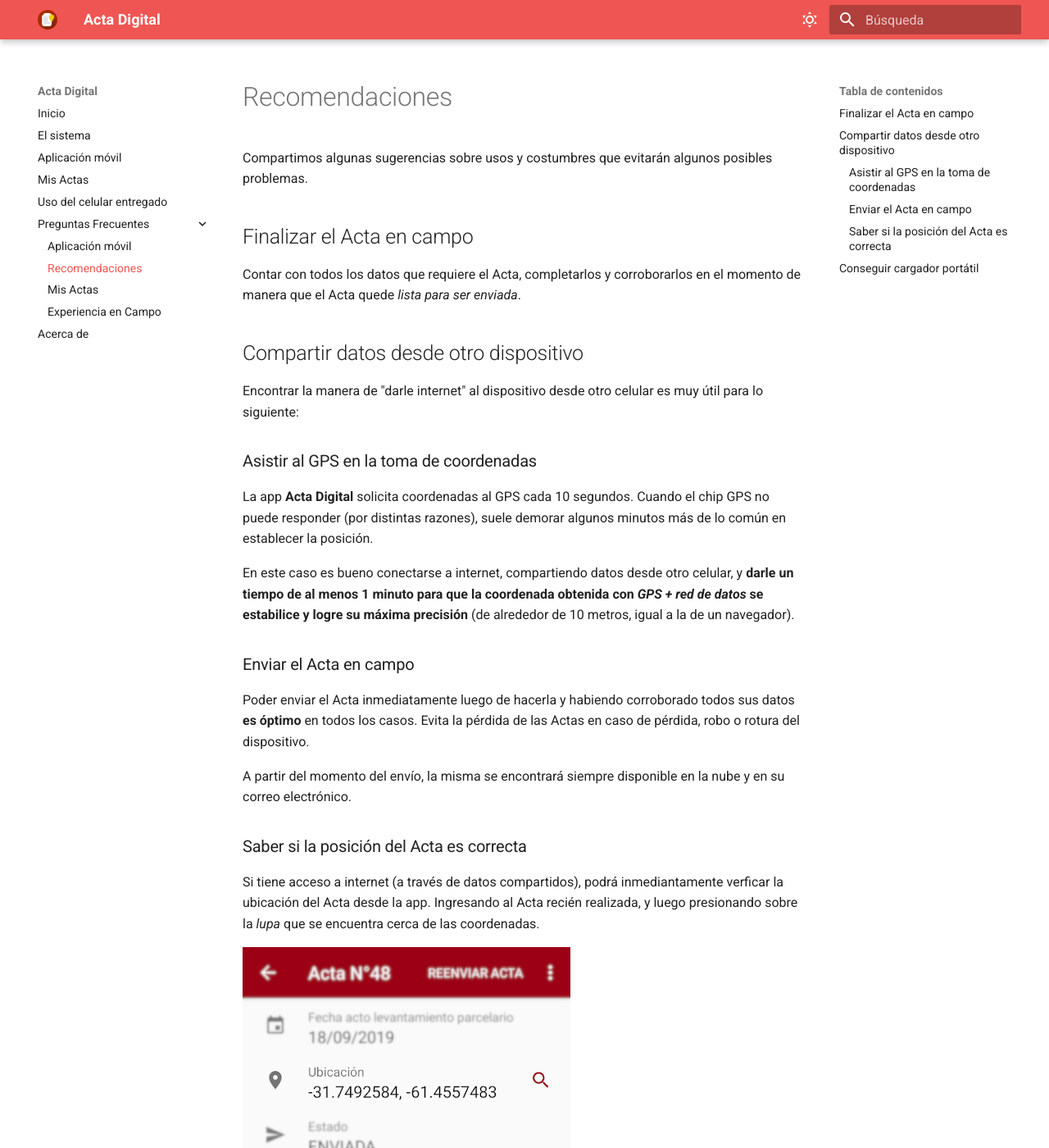
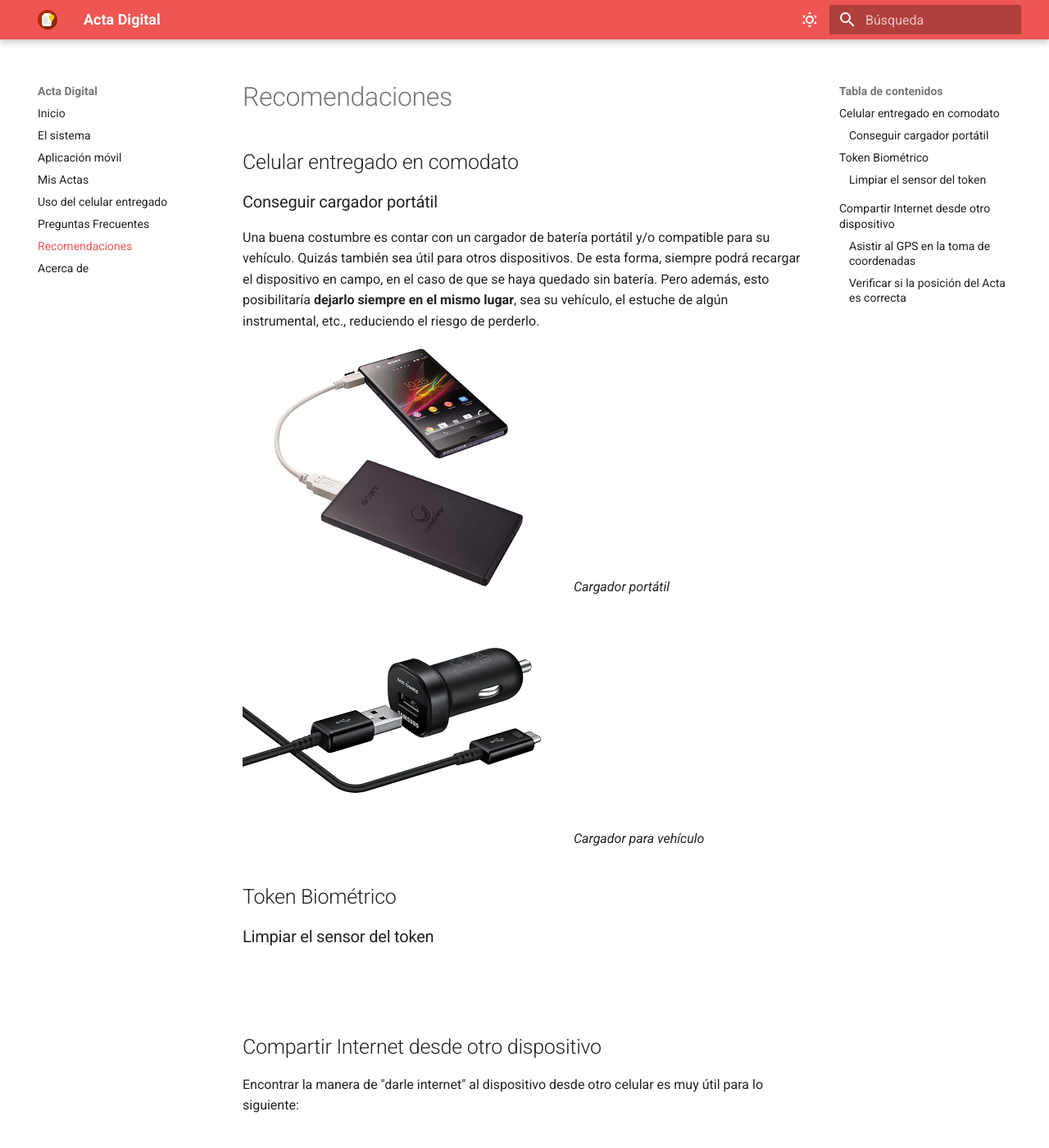
Before and after one commit to actadigital/docs, an MkDocs documentation site: the page built from docs/preguntas-frecuentes/recomendaciones.md, in a window 1280 px wide and 1400 px high. Shown: the whole window at 82% size. Built offline with MkDocs 1.6.1 and Material for MkDocs 9.7.7, drawn with Linux system fonts in a browser that asks for light colours; some of the changed text lies outside the part shown.

Commit message:
Uso del celular y reestructura preguntas

```diff
--- a/docs/instructivos/uso-celular-comodato.md
+++ b/docs/instructivos/uso-celular-comodato.md
@@ -1,4 +1,26 @@
 # Uso del celular entregado en comodato
 
-!!! danger "ATENCIÓN"
-    En construcción.
+Los celulares entregados en comodato por las _Entidades de control_ se encuentran bloqueados. Esto significa que están configurados para funcionar sólo con la aplicación Acta Digital, no pudiéndose ingresar a otra aplicación ni a la configuración. Notar que no puede deslizarse la barra de configuración superior típica de Android.
+
+En un funcionamiento normal y correcto del celular, debería ver una pantalla como la siguiente ni bien encendemos y desbloquemos el celular:
+
+![PDM - Inicio](/img/pdm_inicio.png)
+
+## PIN de desbloqueo
+
+!!! info "PIN"
+    1234
+
+El celular tiene configurado un PIN por defecto que es **1234**.
+
+Este código será solicitado cuando encienda el dispositivo. Los siguientes desbloqueos podrán realizarse empleando la huella dactilar o el mismo PIN.
+
+## Conexión a redes WiFi
+
+Para ver las redes WiFi disponibles y conectarnos a una de ellas, debemos ingresar a la opción **Conexión WiFi** en el menú de opciones de la pantalla inicial. Al menú accedemos presionando los 3 puntitos de la esquina superior derecha.
+
+![PDM - WiFi](/img/pdm_wifi.png)
+
+Podemos desde aquí **activar o desactivar** el WiFi, y si seleccionamos una de las redes disponibles, podremos conectarnos ingresando la contraseña necesaria.
+
+![PDM - WiFi Redes](/img/pdm_wifi_redes.png)
--- a/docs/preguntas-frecuentes/recomendaciones.md
+++ b/docs/preguntas-frecuentes/recomendaciones.md
@@ -1,12 +1,21 @@
 # Recomendaciones
 
-Compartimos algunas sugerencias sobre usos y costumbres que evitarán algunos posibles problemas.
+## Celular entregado en comodato
 
-## Finalizar el Acta en campo
+### Conseguir cargador portátil
 
-Contar con todos los datos que requiere el Acta, completarlos y corroborarlos en el momento de manera que el Acta quede _lista para ser enviada_.
+Una buena costumbre es contar con un cargador de batería portátil y/o compatible para su vehículo. Quizás también sea útil para otros dispositivos. De esta forma, siempre podrá recargar el dispositivo en campo, en el caso de que se haya quedado sin batería. Pero además, esto posibilitaría **dejarlo siempre en el mismo lugar**, sea su vehículo, el estuche de algún instrumental, etc., reduciendo el riesgo de perderlo.
 
-## Compartir datos desde otro dispositivo
+![Cargador portátil](/img/cargador_portatil.png "Cargador portátil") *Cargador portátil*
+![Cargador vehículo](/img/cargador_vehiculo.png "Cargador para vehículo") *Cargador para vehículo*
+
+## Token Biométrico
+
+### Limpiar el sensor del token
+
+###
+
+## Compartir Internet desde otro dispositivo
 
 Encontrar la manera de "darle internet" al dispositivo desde otro celular es muy útil para lo siguiente:
 
@@ -16,13 +25,7 @@
 
 En este caso es bueno conectarse a internet, compartiendo datos desde otro celular, y **darle un tiempo de al menos 1 minuto para que la coordenada obtenida con _GPS + red de datos_ se estabilice y logre su máxima precisión** (de alrededor de 10 metros, igual a la de un navegador).
 
-### Enviar el Acta en campo
-
-Poder enviar el Acta inmediatamente luego de hacerla y habiendo corroborado todos sus datos **es óptimo** en todos los casos. Evita la pérdida de las Actas en caso de pérdida, robo o rotura del dispositivo.
-
-A partir del momento del envío, la misma se encontrará siempre disponible en la nube y en su correo electrónico.
-
-### Saber si la posición del Acta es correcta
+### Verificar si la posición del Acta es correcta
 
 Si tiene acceso a internet (a través de datos compartidos), podrá inmediantamente verficar la ubicación del Acta desde la app. Ingresando al Acta recién realizada, y luego presionando sobre la _lupa_ que se encuentra cerca de las coordenadas.
 
@@ -33,13 +36,6 @@
 ![Acta Rural](/img/acta_ubicacion-rural.png "Acta Rural") *Acta Rural*
 ![Acta Urbana](/img/acta_ubicacion-urbana.png "Acta Urbana") *Acta Urbana*
 
-## Conseguir cargador portátil
-
-Una buena costumbre es contar con un cargador de batería portátil y/o compatible para su vehículo. Quizás también sea útil para otros dispositivos. De esta forma, siempre podrá recargar el dispositivo en campo, en el caso de que se haya quedado sin batería. Pero además, esto posibilitaría **dejarlo siempre en el mismo lugar**, sea su vehículo, el estuche de algún instrumental, etc., reduciendo el riesgo de perderlo.
-
-![Cargador portátil](/img/cargador_portatil.png "Cargador portátil") *Cargador portátil*
-![Cargador vehículo](/img/cargador_vehiculo.png "Cargador para vehículo") *Cargador para vehículo*
-
 # Resumen
 
 - saber compartir datos desde otro dispositivo
--- a/mkdocs.yml
+++ b/mkdocs.yml
@@ -35,11 +35,8 @@
   - Aplicación móvil: instructivos/app.md
   - Mis Actas: instructivos/mis-actas.md
   - Uso del celular entregado: instructivos/uso-celular-comodato.md
-  - Preguntas Frecuentes:
-      - Aplicación móvil: preguntas-frecuentes/preguntas-frecuentes.md
-      - Recomendaciones: preguntas-frecuentes/recomendaciones.md
-      - Mis Actas: preguntas-frecuentes/mis-actas.md
-      - Experiencia en Campo: preguntas-frecuentes/experiencia-en-campo.md
+  - Preguntas Frecuentes: preguntas-frecuentes/preguntas-frecuentes.md
+  - Recomendaciones: preguntas-frecuentes/recomendaciones.md
   - Acerca de: acerca.md
 markdown_extensions:
   - admonition
```
Also changed, not shown: docs/preguntas-frecuentes/experiencia-en-campo.md (deleted, +0 -4 lines), docs/preguntas-frecuentes/mis-actas.md (deleted, +0 -4 lines), docs/preguntas-frecuentes/preguntas-frecuentes.md (+0 -14 lines), docs/img/acta_backup.png, docs/img/pdm_inicio.png (added), docs/img/pdm_wifi.png (added), docs/img/pdm_wifi_redes.png (added).
